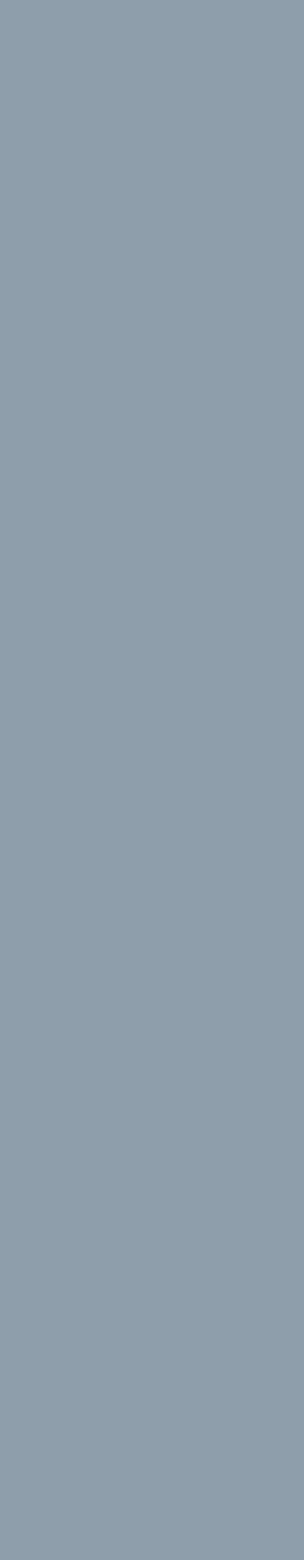
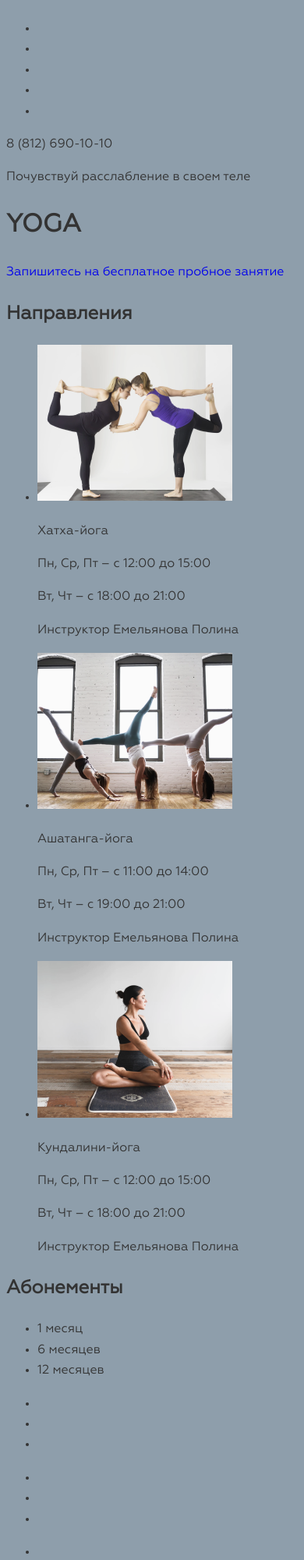
Before and after one commit to tsazanow/yoga, a website: page source/index.html in a window 390 px wide. Shown: the top 2000 px of the page at 78% size. Before the commit the page ends 844 px from the top, so only its background shows below. Drawn offline with nearby package versions, Linux system fonts and the light colour scheme; files that its build step writes are made by us from their sources.

Commit message:
начало верстки index для мобильной версии

```diff
--- a/source/index.html
+++ b/source/index.html
@@ -35,10 +35,82 @@
     </svg> -->
 
     <header class="page-header">
-
-
+      <nav class="main-nav">
+        <ul class="main-nav__list">
+          <li class="main-nav__item"></li>
+          <li class="main-nav__item"></li>
+          <li class="main-nav__item"></li>
+          <li class="main-nav__item"></li>
+          <li class="main-nav__item"></li>
+        </ul>
+        <div class="main-nav__phone">8 (812) 690-10-10</div>
+      </nav>
+      <p class="page-header__slogan">Почувствуй расслабление в своем теле</p>
+      <h1 class="page-header__title">YOGA</h1>
+      <div class="page-header__subscription">
+        <a href="#" class="page-header__link">Запишитесь на бесплатное пробное занятие</a>
+      </div>
     </header>
     <main>
+      <section class="types">
+        <h2 class="types__title">Направления</h2>
+        <ul class="types__list cards">
+          <li class="cards__item">
+            <img src="/source/img/hatha-mobile@1x.png" alt="" class="cards__img">
+            <div class="cards__info">
+              <p class="cards__title">Хатха-йога</p>
+              <p class="cards__time">Пн, Ср, Пт – с 12:00 до 15:00</p>
+              <p class="cards__time">Вт, Чт – с 18:00 до 21:00</p>
+              <p class="cards__instructor">Инструктор Емельянова Полина</p>
+            </div>
+          </li>
+          <li class="cards__item">
+            <img src="/source/img/ashtanga-mobile@1x.png" alt="" class="cards__img">
+            <div class="cards__info">
+              <p class="cards__title">Ашатанга-йога</p>
+              <p class="cards__time">Пн, Ср, Пт – с 11:00 до 14:00</p>
+              <p class="cards__time">Вт, Чт – с 19:00 до 21:00</p>
+              <p class="cards__instructor">Инструктор Емельянова Полина</p>
+            </div>
+          </li>
+          <li class="cards__item">
+            <img src="/source/img/kundalini-mobile@1x.png" alt="" class="cards__img">
+            <div class="cards__info">
+              <p class="cards__title">Кундалини-йога</p>
+              <p class="cards__time">Пн, Ср, Пт – с 12:00 до 15:00</p>
+              <p class="cards__time">Вт, Чт – с 18:00 до 21:00</p>
+              <p class="cards__instructor">Инструктор Емельянова Полина</p>
+            </div>
+          </li>
+        </ul>
+      </section>
+      <section class="subscription">
+        <h2 class="subscription__title">Абонементы</h2>
+        <ul class="subscription__toggles period">
+          <li class="period__toggle">1 месяц</li>
+          <li class="period__toggle">6 месяцев</li>
+          <li class="period__toggle">12 месяцев</li>
+        </ul>
+
+        <ul class="subscription__list month">
+          <li class="subscription__item month__item"></li>
+          <li class="subscription__item month__item"></li>
+          <li class="subscription__item month__item"></li>
+        </ul>
+
+        <ul class="subscription__list halfyear">
+          <li class="subscription__item halfyear__item"></li>
+          <li class="subscription__item halfyear__item"></li>
+          <li class="subscription__item halfyear__item"></li>
+        </ul>
+
+        <ul class="subscription__list year">
+          <li class="subscription__item year__item"></li>
+          <li class="subscription__item year__item"></li>
+          <li class="subscription__item year__item"></li>
+        </ul>
+
+      </section>
 
     </main>
 
```
Also changed, not shown: source/img/ashtanga-mobile@1x.png (added), source/img/hatha-mobile@1x.png (added), source/img/hatha320px.png (added), source/img/kundalini-mobile@1x.png (added).
